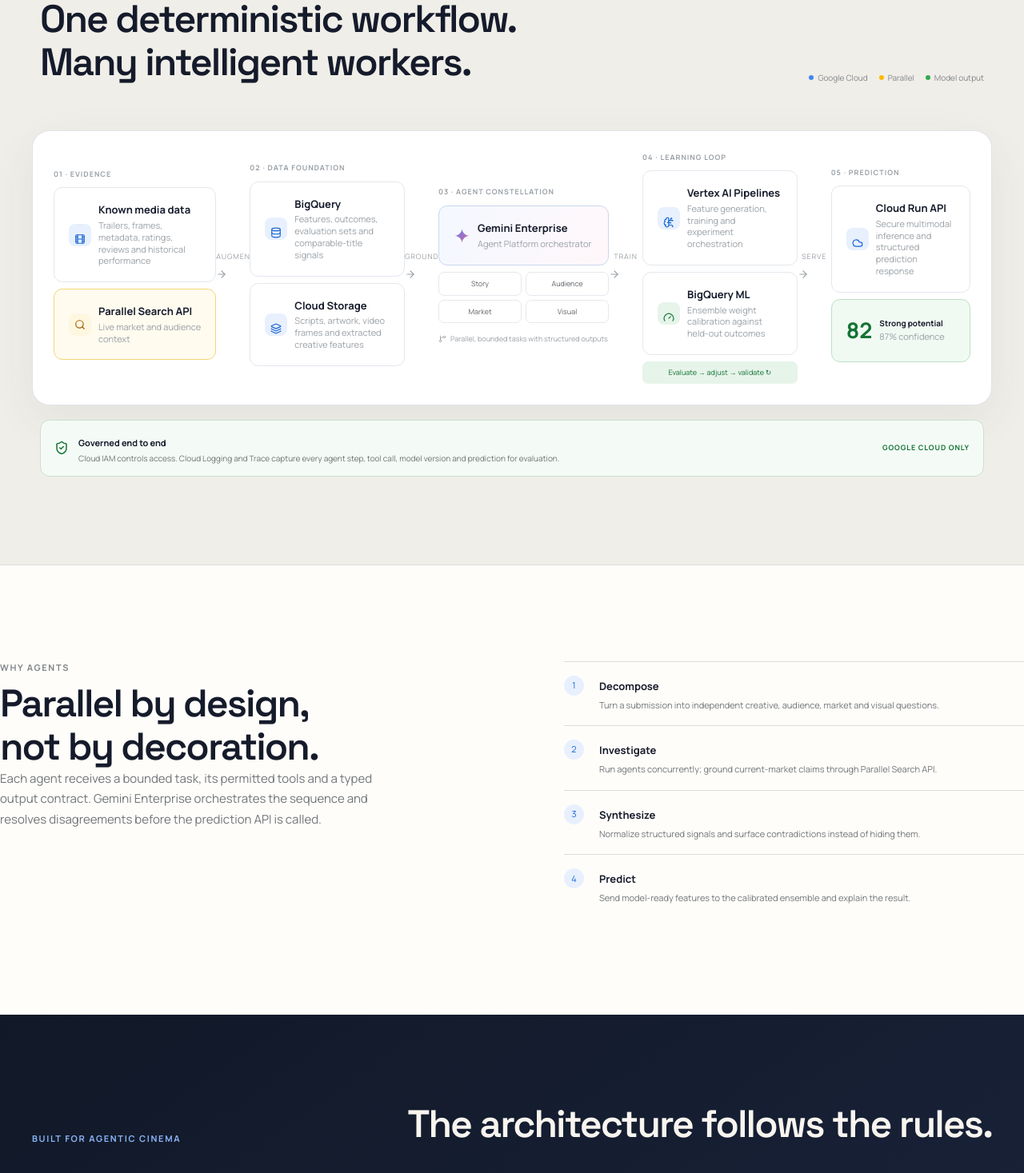
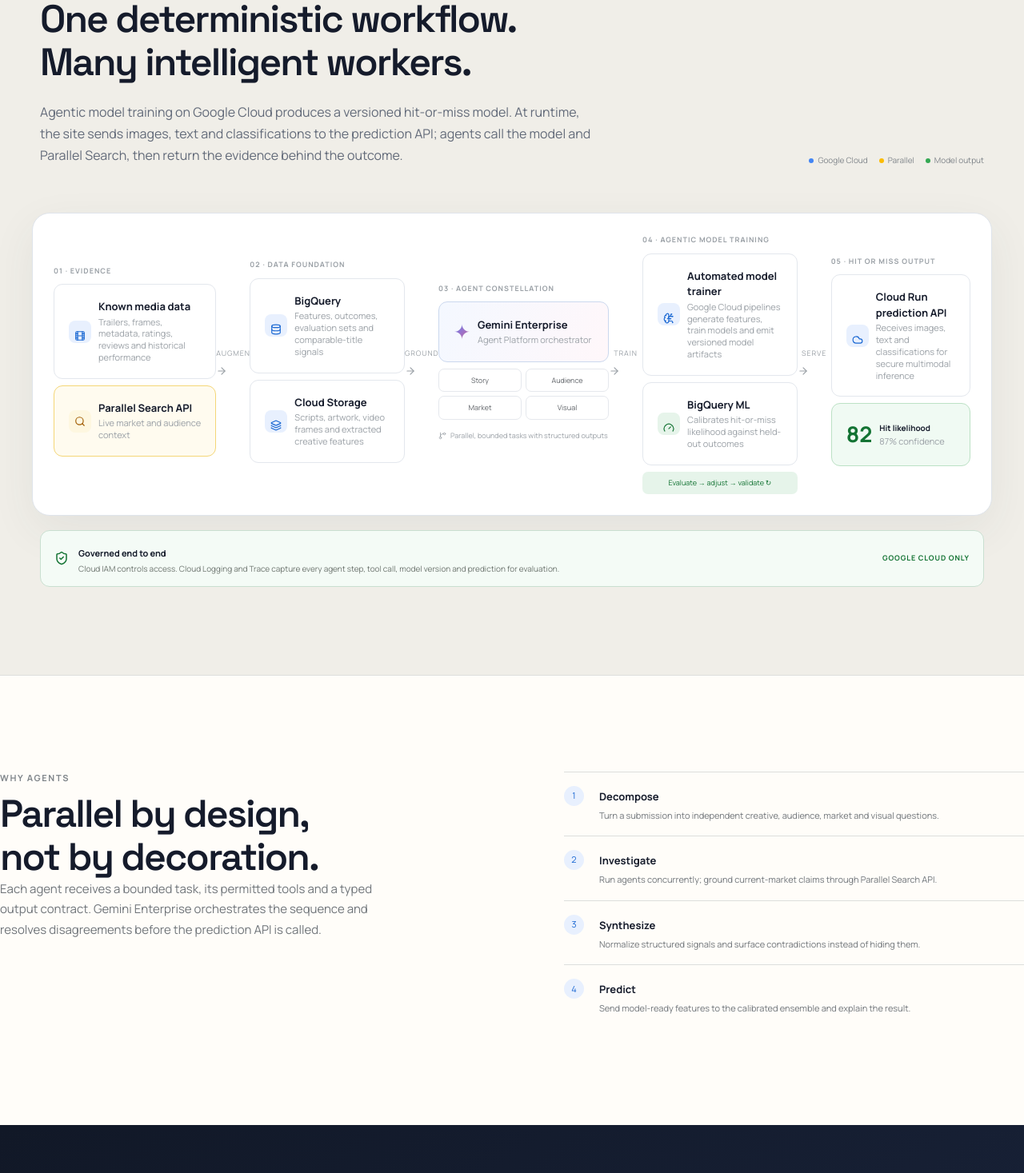
Before and after one commit to agentic-cinema-lumen/lumen-frontend, a Next.js app: page /about in a window 1280 px wide. Shown: the part 1260-2727 px from the top of the page at 80% size. Built offline with nearby package versions, Linux system fonts and the light colour scheme.

Commit message:
Clarify Google Cloud and Parallel responsibilities

```diff
--- a/app/about/page.tsx
+++ b/app/about/page.tsx
@@ -15,7 +15,7 @@
 
     <section className="problem-section"><div><p className="kicker">THE PROBLEM</p><h2>Greenlight decisions are expensive.<br/>The evidence is fragmented.</h2></div><div><p>Studios weigh scripts, talent, audience behavior, market timing, comparable titles and creative instinct—often across disconnected teams and tools.</p><p>Lumen does the repetitive research and calibration work in parallel, while keeping the final reasoning visible to the people making the call.</p></div></section>
 
-    <section className="architecture-section"><div className="architecture-heading"><div><p className="kicker">SYSTEM ARCHITECTURE</p><h2>One deterministic workflow.<br/>Many intelligent workers.</h2></div><div className="legend"><span><i className="g-blue"/> Google Cloud</span><span><i className="g-yellow"/> Parallel</span><span><i className="g-green"/> Model output</span></div></div>
+    <section className="architecture-section"><div className="architecture-heading"><div><p className="kicker">SYSTEM ARCHITECTURE</p><h2>One deterministic workflow.<br/>Many intelligent workers.</h2><p className="architecture-summary">Agentic model training on Google Cloud produces a versioned hit-or-miss model. At runtime, the site sends images, text and classifications to the prediction API; agents call the model and Parallel Search, then return the evidence behind the outcome.</p></div><div className="legend"><span><i className="g-blue"/> Google Cloud</span><span><i className="g-yellow"/> Parallel</span><span><i className="g-green"/> Model output</span></div></div>
       <div className="architecture-diagram">
         <div className="arch-column sources"><p>01 · EVIDENCE</p><ArchCard icon={<Film/>} title="Known media data" copy="Trailers, frames, metadata, ratings, reviews and historical performance" /><div className="parallel-card"><Search/><div><b>Parallel Search API</b><span>Live market and audience context</span></div></div></div>
         <FlowArrow label="augment" />
@@ -23,16 +23,16 @@
         <FlowArrow label="ground" />
         <div className="arch-column agents"><p>03 · AGENT CONSTELLATION</p><div className="gemini-orchestrator"><span className="gemini-mark">✦</span><div><b>Gemini Enterprise</b><small>Agent Platform orchestrator</small></div></div><div className="mini-agents"><span>Story</span><span>Audience</span><span>Market</span><span>Visual</span></div><small className="agent-note"><GitBranch/> Parallel, bounded tasks with structured outputs</small></div>
         <FlowArrow label="train" />
-        <div className="arch-column models"><p>04 · LEARNING LOOP</p><ArchCard icon={<BrainCircuit/>} title="Vertex AI Pipelines" copy="Feature generation, training and experiment orchestration" /><ArchCard icon={<Gauge/>} title="BigQuery ML" copy="Ensemble weight calibration against held-out outcomes" /><div className="loop-arrow">Evaluate → adjust → validate ↻</div></div>
+        <div className="arch-column models"><p>04 · AGENTIC MODEL TRAINING</p><ArchCard icon={<BrainCircuit/>} title="Automated model trainer" copy="Google Cloud pipelines generate features, train models and emit versioned model artifacts" /><ArchCard icon={<Gauge/>} title="BigQuery ML" copy="Calibrates hit-or-miss likelihood against held-out outcomes" /><div className="loop-arrow">Evaluate → adjust → validate ↻</div></div>
         <FlowArrow label="serve" />
-        <div className="arch-column serving"><p>05 · PREDICTION</p><ArchCard icon={<Cloud/>} title="Cloud Run API" copy="Secure multimodal inference and structured prediction response" /><div className="output-card"><b>82</b><div><span>Strong potential</span><small>87% confidence</small></div></div></div>
+        <div className="arch-column serving"><p>05 · HIT OR MISS OUTPUT</p><ArchCard icon={<Cloud/>} title="Cloud Run prediction API" copy="Receives images, text and classifications for secure multimodal inference" /><div className="output-card"><b>82</b><div><span>Hit likelihood</span><small>87% confidence</small></div></div></div>
       </div>
       <div className="guardrail"><ShieldCheck/><div><b>Governed end to end</b><p>Cloud IAM controls access. Cloud Logging and Trace capture every agent step, tool call, model version and prediction for evaluation.</p></div><span>GOOGLE CLOUD ONLY</span></div>
     </section>
 
     <section className="agent-detail"><div><p className="kicker">WHY AGENTS</p><h2>Parallel by design,<br/>not by decoration.</h2><p>Each agent receives a bounded task, its permitted tools and a typed output contract. Gemini Enterprise orchestrates the sequence and resolves disagreements before the prediction API is called.</p></div><div className="agent-steps"><Step n="1" title="Decompose" text="Turn a submission into independent creative, audience, market and visual questions."/><Step n="2" title="Investigate" text="Run agents concurrently; ground current-market claims through Parallel Search API."/><Step n="3" title="Synthesize" text="Normalize structured signals and surface contradictions instead of hiding them."/><Step n="4" title="Predict" text="Send model-ready features to the calibrated ensemble and explain the result."/></div></section>
 
-    <section className="compliance-section"><div><p className="kicker">BUILT FOR AGENTIC CINEMA</p><h2>The architecture follows the rules.</h2></div><div className="compliance-grid"><Rule title="Gemini + Agent Builder" text="The multi-agent workflow is orchestrated on Gemini Enterprise Agent Platform."/><Rule title="Parallel at runtime" text="The Market Agent calls Parallel Search API for live evidence—not merely during development."/><Rule title="Google-only AI" text="Model training, multimodal understanding and inference stay within approved Google Cloud AI services."/><Rule title="Auditable workflow" text="Every step is deterministic, observable and reproducible from its source evidence."/></div></section>
+    <section className="compliance-section"><div><p className="kicker">BUILT FOR AGENTIC CINEMA</p><h2>Each platform earns its place.</h2></div><div className="compliance-grid"><Rule title="Gemini multimodal intake" text="Gemini on Google Cloud reads scripts, images and classifications into structured creative signals."/><Rule title="Agentic model training" text="Vertex AI Pipelines and BigQuery ML continuously train and calibrate the hit-or-miss model."/><Rule title="Parallel live evidence" text="The Market Agent uses Parallel Search for comparable titles, demand, audience context and release signals."/><Rule title="Cloud-native serving" text="Cloud Run, Storage, IAM and Logging keep inference secure, observable and reproducible."/></div></section>
 
     <section className="team-section"><div><p className="kicker">THE TEAM</p><h2>Built in Stockholm.<br/>Made for the screen.</h2><p>Three builders working across product, cinema, data and engineering.</p></div><div className="team-grid">{team.map(member=><a href={member.href} target="_blank" rel="noreferrer" key={member.name} className="team-card"><span className={`team-avatar ${member.color}`}><Image src={member.image} alt={`${member.name}, Lumen co-creator`} width={1536} height={1536} unoptimized priority/></span><div><b>{member.name}</b><small>Co-creator · Stockholm</small></div><ArrowRight/></a>)}</div></section>
     <footer className="about-footer"><div className="g-brand"><span className="lumen-glyph"><i/><i/><i/><i/></span><b>Lumen</b></div><p>Built for the Agentic Cinema Hackathon · Parallel track</p><Link href="/">Open intelligence studio <ArrowRight/></Link></footer>
```
Also changed, not shown: app/globals.css.
